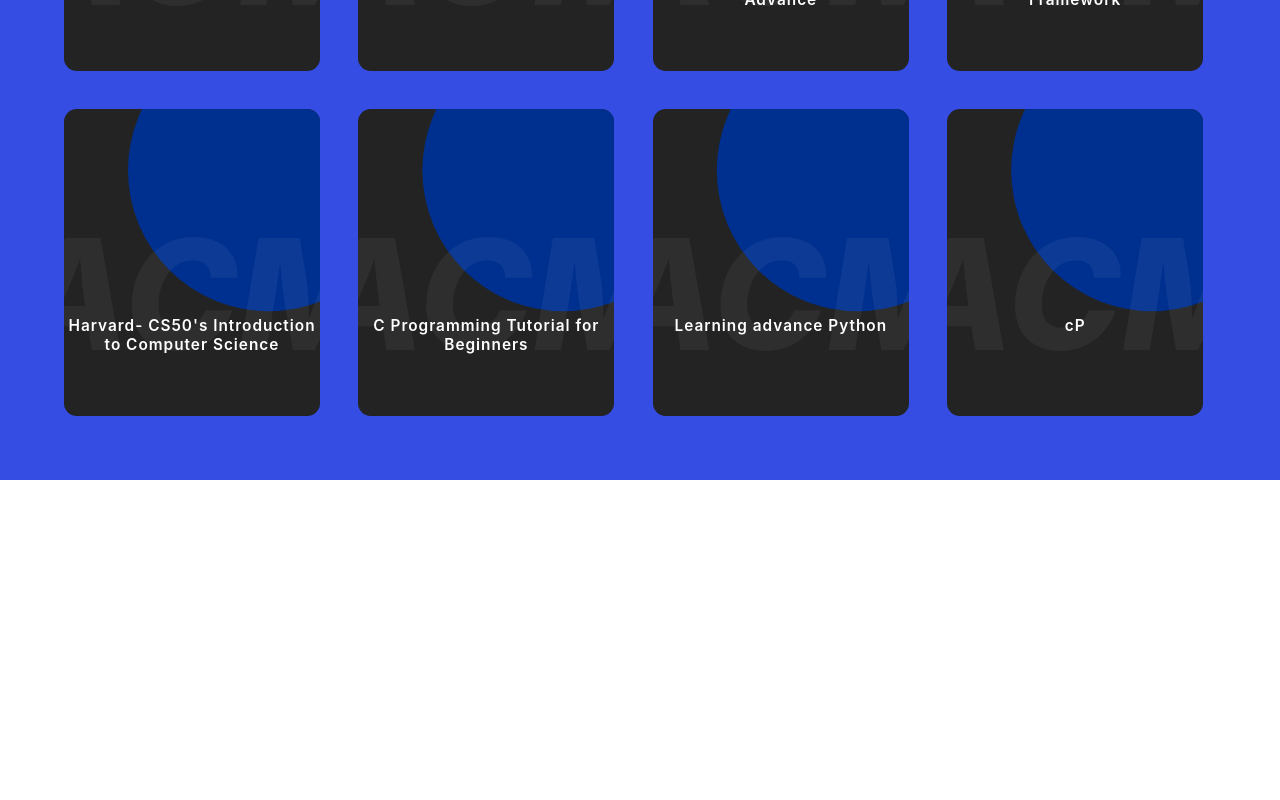
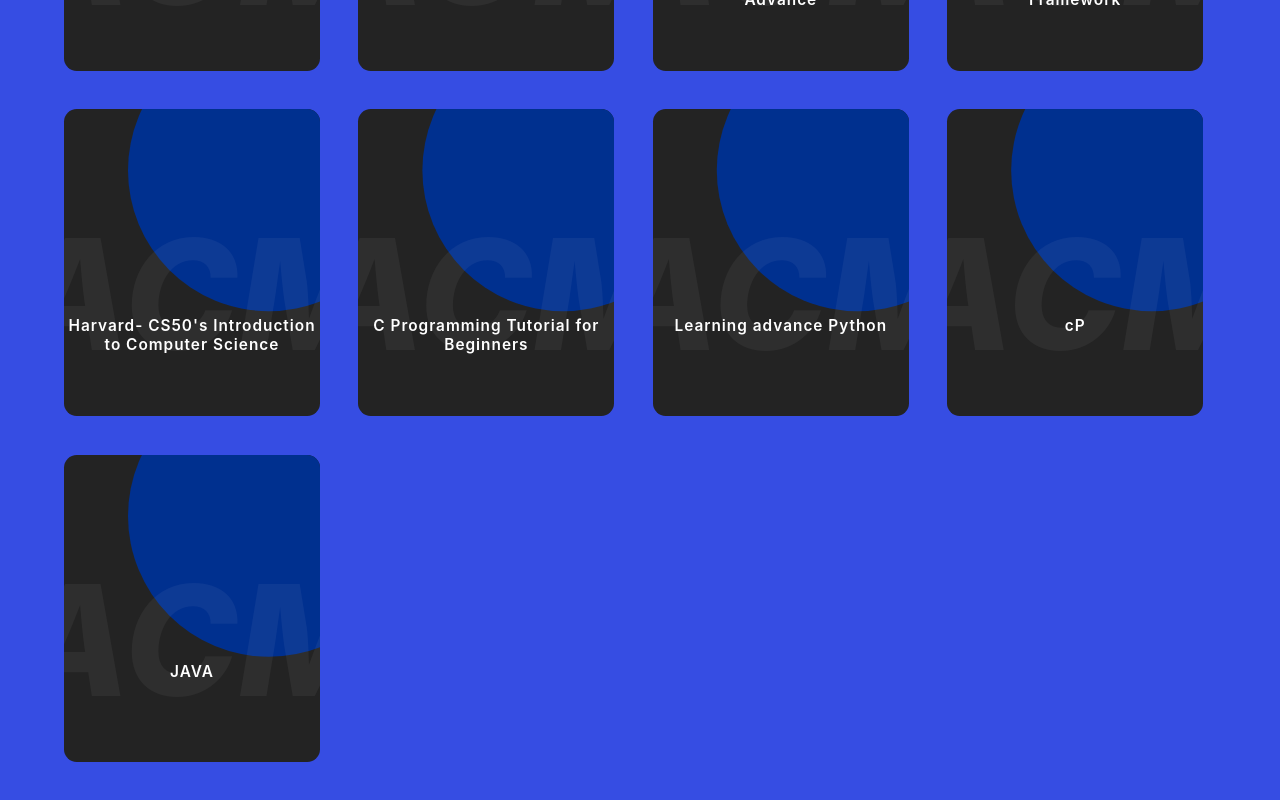
Before and after one commit to ACM-JUIT/Learning-Resources, a React (Create React App) app: page / in a window 1280 px wide. Shown: the part 1983-2783 px from the top of the page. Before the commit the page ends 2463 px from the top, so only its background shows below. Built offline with nearby package versions, Linux system fonts and the light colour scheme.

Commit message:
learning resources

```diff
--- a/src/data.js
+++ b/src/data.js
@@ -119,4 +119,9 @@
       brief: "going from 5 to 1 stars in codechef in one month",
       link: "",
     },
+ {
+      courseName: "JAVA",
+      brief: "learn JAVA and become a JAVA developer",
+      link: "youtube.com",
+    },
   ];
```
